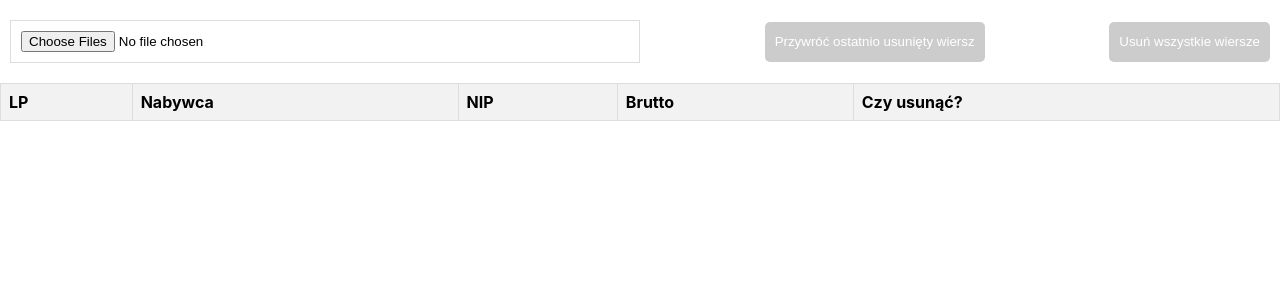
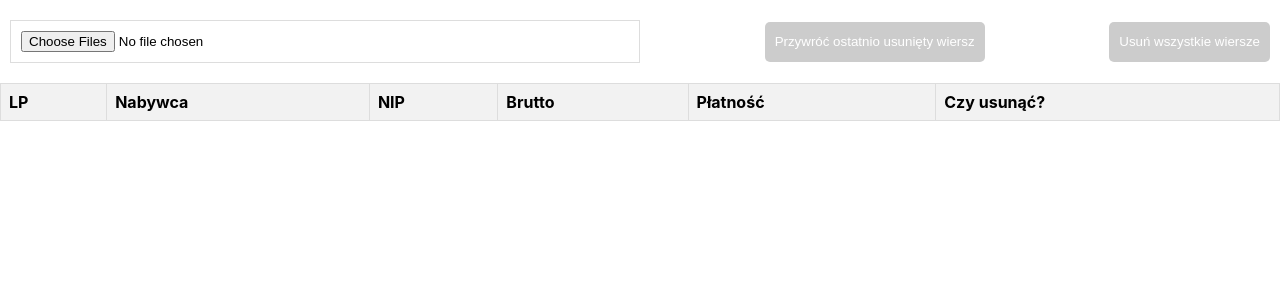
Before and after one commit to DanielSledz03/InvoiceTableReader, a React (Create React App) app: page / in a window 1280 px wide. Shown: the top 300 px of the page. Built offline with nearby package versions, Linux system fonts and the light colour scheme.

Commit message:
add: new column to table

```diff
--- a/src/App.tsx
+++ b/src/App.tsx
@@ -31,7 +31,7 @@ function App() {
           .map((row) => {
             const columns = row.split("\t");
             return columns.length > 13
-              ? [columns[0], columns[5], columns[10], columns[13]]
+              ? [columns[0], columns[5], columns[10], columns[13], columns[15]]
               : null;
           })
           .filter((row): row is string[] => row !== null);
@@ -139,6 +139,7 @@ function App() {
               <th>Nabywca</th>
               <th>NIP</th>
               <th>Brutto</th>
+              <th>Płatność</th>
               <th>Czy usunąć?</th>
             </tr>
           </thead>
```
